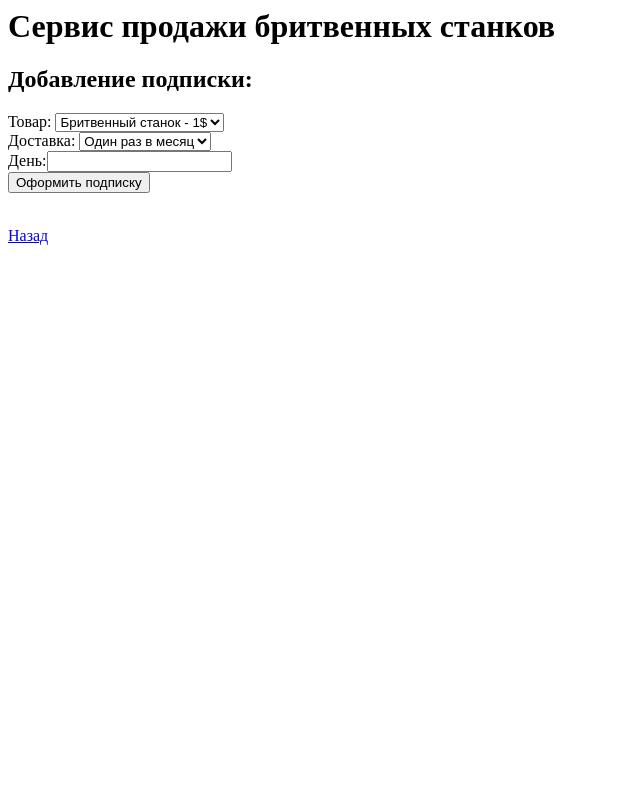
After one commit to SamelVhatargh/shaving-shop, a PHP site: page /src/views/create.phtml in a window 1280 px wide. The commit adds this page. Shown: the whole page, without its empty margins (0-640 px from the left). Run offline with PHP 8.4, Linux system fonts and the light colour scheme; the template is opened without the code that fills it, so the values that code supplies are empty.

Commit message:
Реализовано добавление новой подписки для пользователя

```diff
--- a/public/index.php
+++ b/public/index.php
@@ -47,4 +47,6 @@ $app->get('/', SubscriptionsController::class . ':active');
 $app->get('/history', SubscriptionsController::class . ':history');
 $app->get('/clear/{id}', SubscriptionsController::class . ':clear');
 $app->get('/restore', SubscriptionsController::class . ':restore');
+$app->get('/create', SubscriptionsController::class . ':create');
+$app->post('/create', SubscriptionsController::class . ':create');
 $app->run();
--- /dev/null
+++ b/src/views/create.phtml
@@ -0,0 +1,32 @@
+<?php
+use ShavingShop\Models\SubscriptionForm;
+
+/* @var SubscriptionForm $form */
+?>
+<html>
+<head>
+    <title>Сервис продажи бритвенных станков</title>
+</head>
+<body>
+    <h1>Сервис продажи бритвенных станков</h1>
+
+    <h2>Добавление подписки:</h2>
+    <form method="post">
+        <label for="product">Товар:</label>
+        <select id="product" name="Subscription[product]">
+            <option>Бритвенный станок - 1$</option>
+        </select>
+        <br>
+        <label for="delivery">Доставка:</label>
+        <select id="delivery" name="Subscription[delivery]">
+            <option>Один раз в месяц</option>
+        </select>
+        <br>
+        <label for="day">День:</label><input id="day" name="Subscription[day]" value="<?= $form->deliveryDay; ?>">
+        <br>
+        <input type="submit" value="Оформить подписку">
+    </form>
+    <br>
+    <a href="/">Назад</a>
+</body>
+</html>
--- a/src/views/home.phtml
+++ b/src/views/home.phtml
@@ -23,7 +23,8 @@ use ShavingShop\Models\Subscription;
         </p>
     <?php else : ?>
         <p>
-            У вас нет активных подписок
+            У вас нет активных подписок<br>
+            <a href="/create">Создать</a>
         </p>
     <?php endif; ?>
     <a href="/history">Предыдущие поставки</a>
```
Also changed, not shown: src/Controllers/SubscriptionsController.php (+32 -1 lines).
